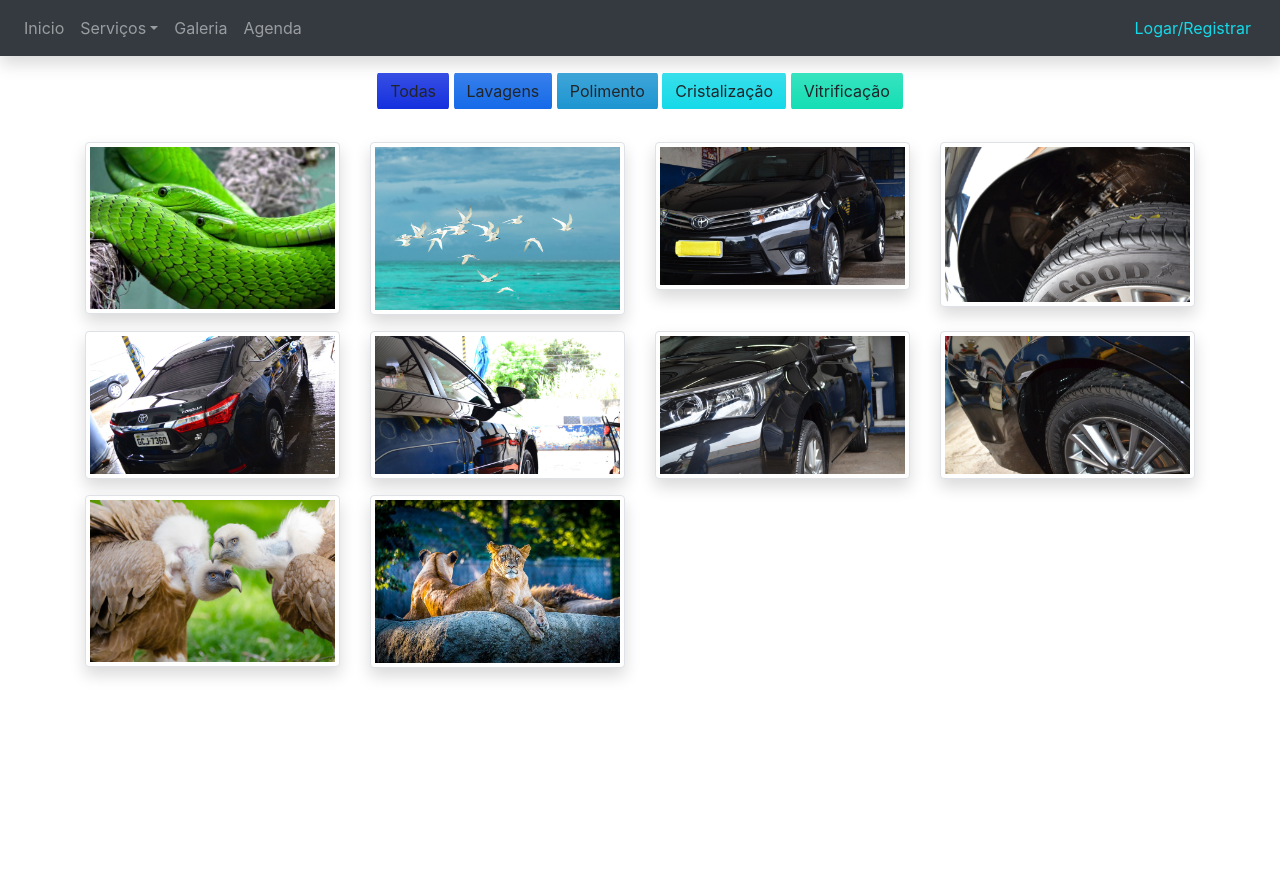
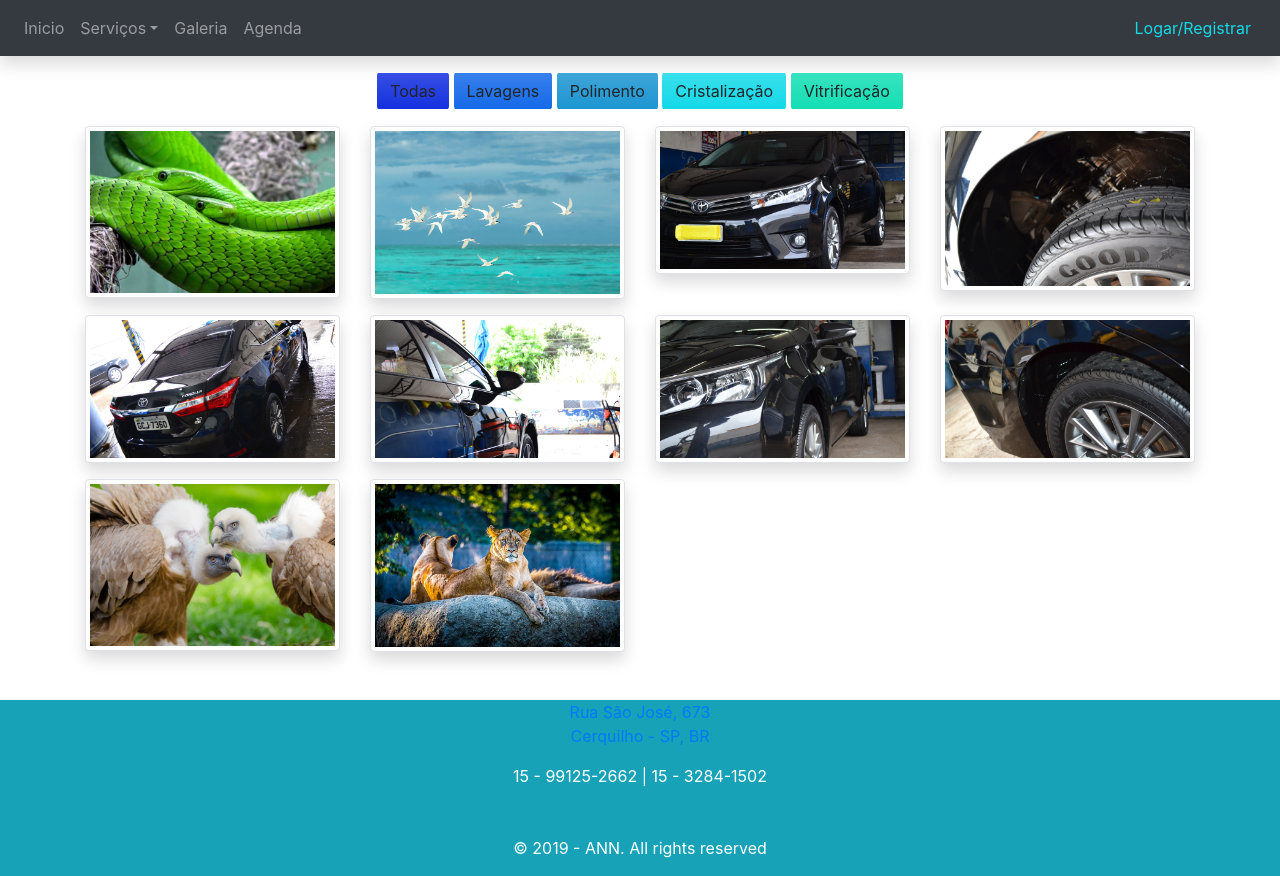
Before and after one commit to D3VEduu/TCC---Tropicar, a plain HTML site: page galeria.html in a window 1280 px wide. Before the commit the page ends 800 px from the top, so only its background shows below. Drawn offline with Linux system fonts and the light colour scheme.

Commit message:
adicionado rodape a GALERIA

```diff
--- a/galeria.html
+++ b/galeria.html
@@ -99,7 +99,7 @@
     <!-- FIM BOTOES GALERIA -->
 
     <!-- IMAGENS GALERIA -->
-    <div class="container mt-3">
+    <div class="container">
         <div class="row">
 
             <div class="col-lg-3 mt-3">
@@ -147,6 +147,45 @@
     <!-- FIM IMAGENS -->
 
     <!-- FIM CONTEUDO DA GALERIA -->
+
+    <div class="bg-info">
+
+        <div class="container mt-5">
+
+            <div class="row">
+                <div class="col-md-12 text-center">
+                    <p class="text-white">
+                        <a href="https://goo.gl/maps/pw2DmoBkL6hAGbYUA" target="_blank"> Rua São José, 673 <br>Cerquilho
+                            - SP,
+                            BR</a> </p>
+                    <p class="text-white"> 15 - 99125-2662 | 15 - 3284-1502 </p>
+                </div>
+            </div>
+
+            <div class="row">
+                <div class="col-md-12 d-flex align-items-center justify-content-center my-3">
+                    <a href="#">
+                        <i class="d-block fab fa-facebook-f text-white fa-lg mr-2" data-toggle="tooltip"
+                            data-placement="top" title="Siga-nos no Facebook"></i>
+                    </a>
+                    <a href="#">
+                        <i class="d-block fab fa-instagram text-white fa-lg mx-2" data-toggle="tooltip"
+                            data-placement="top" title="Siga-nos no Instagram"></i>
+                    </a>
+                    <a href="https://api.whatsapp.com/send?phone=5515996383061&text=Oi, visitei seu site e gostaria de saber mais sobre seus serviços."
+                        target="_blank"><i class="d-block fab fa-whatsapp text-white fa-lg mx-2" data-toggle="tooltip"
+                            data-placement="top" title="Envie-nos uma mensagem"></i></a>
+                </div>
+            </div>
+
+            <div class="row">
+                <div class="col-md-12 text-center">
+                    <p class="text-white">© 2019 - ANN. All rights reserved</p>
+                </div>
+            </div>
+
+        </div>
+    </div>
 </body>
 
 </html>
```
